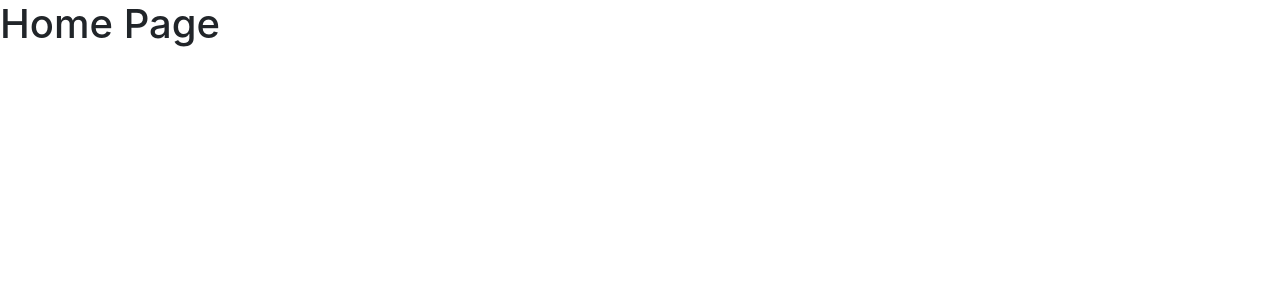
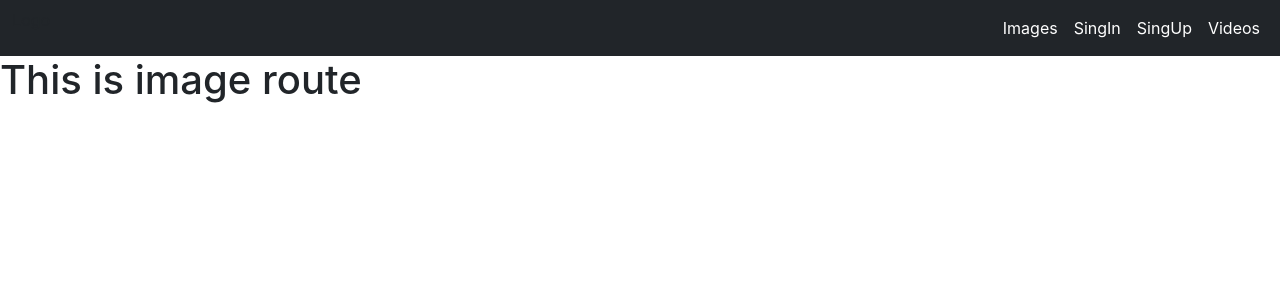
Before and after one commit to Rakib544/scrape-image-video-collector, a React (Create React App) app: page /images in a window 1280 px wide. Shown: the top 300 px of the page. Built offline with nearby package versions, Linux system fonts and the light colour scheme.

Commit message:
some commit done

```diff
--- a/src/App.js
+++ b/src/App.js
@@ -1,10 +1,14 @@
 import { BrowserRouter, Route, Switch } from "react-router-dom";
 import "./App.css";
 import Home from "./components/Home/Home";
+import Images from "./components/Images/Images";
+import Navbar from "./components/Navbar/Navbar";
 
 function App() {
   return (
+    <>
       <BrowserRouter>
+        <Navbar />
         <Switch>
           <Route path="/" exact>
             <Home />
@@ -16,13 +20,14 @@
             <Home />
           </Route>
           <Route path="/images">
-          <Home />
+            <Images />
           </Route>
           <Route path="/videos">
             <Home />
           </Route>
         </Switch>
       </BrowserRouter>
+    </>
   );
 }
 
--- /dev/null
+++ b/src/components/Images/Images.js
@@ -0,0 +1,11 @@
+import React from "react";
+
+const Images = () => {
+  return (
+    <div>
+      <h1>This is image route</h1>
+    </div>
+  );
+};
+
+export default Images;
--- /dev/null
+++ b/src/components/Navbar/Navbar.js
@@ -0,0 +1,61 @@
+import React from "react";
+import { Link } from "react-router-dom";
+
+const Navbar = () => {
+  return (
+    <nav className="navbar navbar-expand-lg navbar-dark bg-dark py-2">
+      <div className="container-fluid">
+        <p>Logo</p>
+        <button
+          className="navbar-toggler"
+          type="button"
+          data-bs-toggle="collapse"
+          data-bs-target="#navbarSupportedContent"
+          aria-controls="navbarSupportedContent"
+          aria-expanded="false"
+          aria-label="Toggle navigation"
+        >
+          <span className="navbar-toggler-icon"></span>
+        </button>
+        <div className="collapse navbar-collapse" id="navbarSupportedContent">
+          <ul className="navbar-nav ms-auto mb-2 mb-lg-0">
+            <li className="nav-item">
+              <Link className="nav-link active" aria-current="page" to="/">
+                Images
+              </Link>
+            </li>
+            <li className="nav-item">
+              <Link
+                className="nav-link active"
+                aria-current="page"
+                to="/sing-in"
+              >
+                SingIn
+              </Link>
+            </li>
+            <li className="nav-item">
+              <Link
+                className="nav-link active"
+                aria-current="page"
+                to="/sing-up"
+              >
+                SingUp
+              </Link>
+            </li>
+            <li className="nav-item">
+              <Link
+                className="nav-link active"
+                aria-current="page"
+                to="/videos"
+              >
+                Videos
+              </Link>
+            </li>
+          </ul>
+        </div>
+      </div>
+    </nav>
+  );
+};
+
+export default Navbar;
```
Also changed, not shown: src/components/Videos/Videos.js (added, +11 -0 lines). Lines whose indentation alone changed are shown as unchanged.
